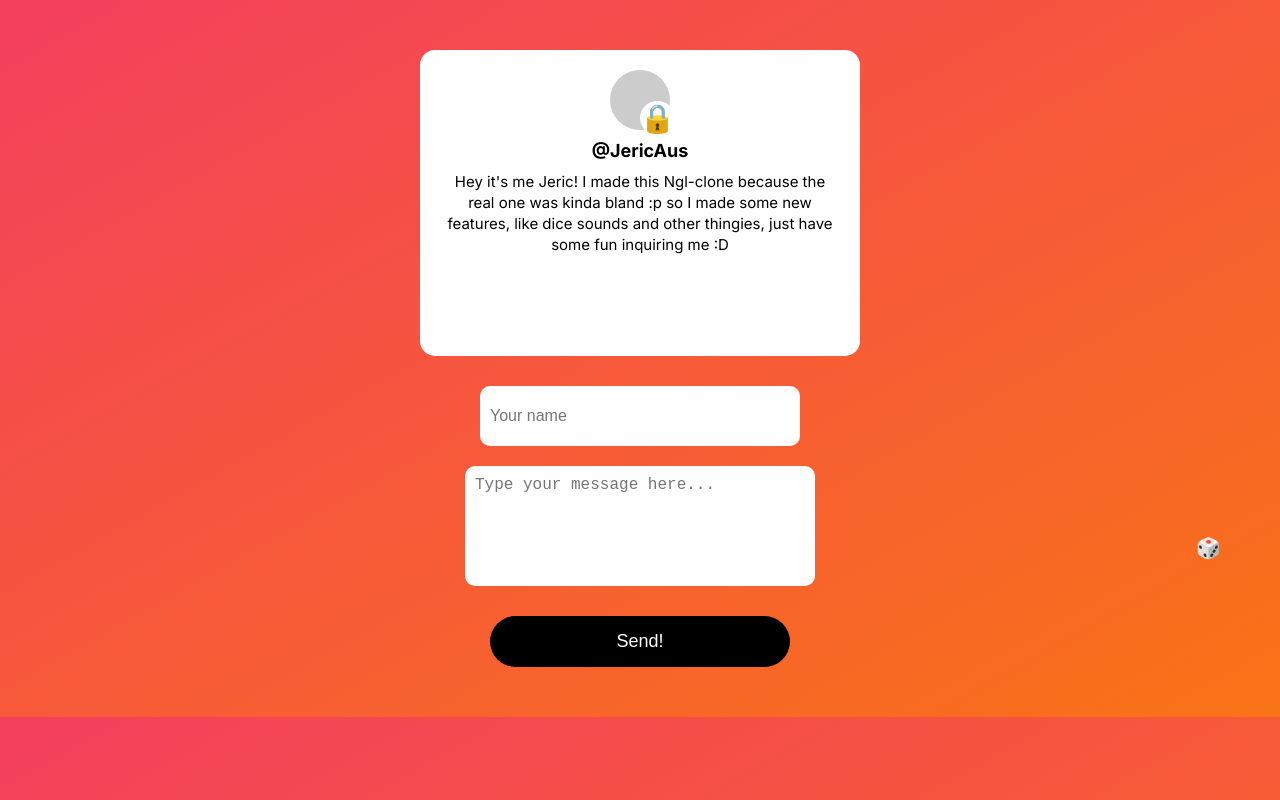
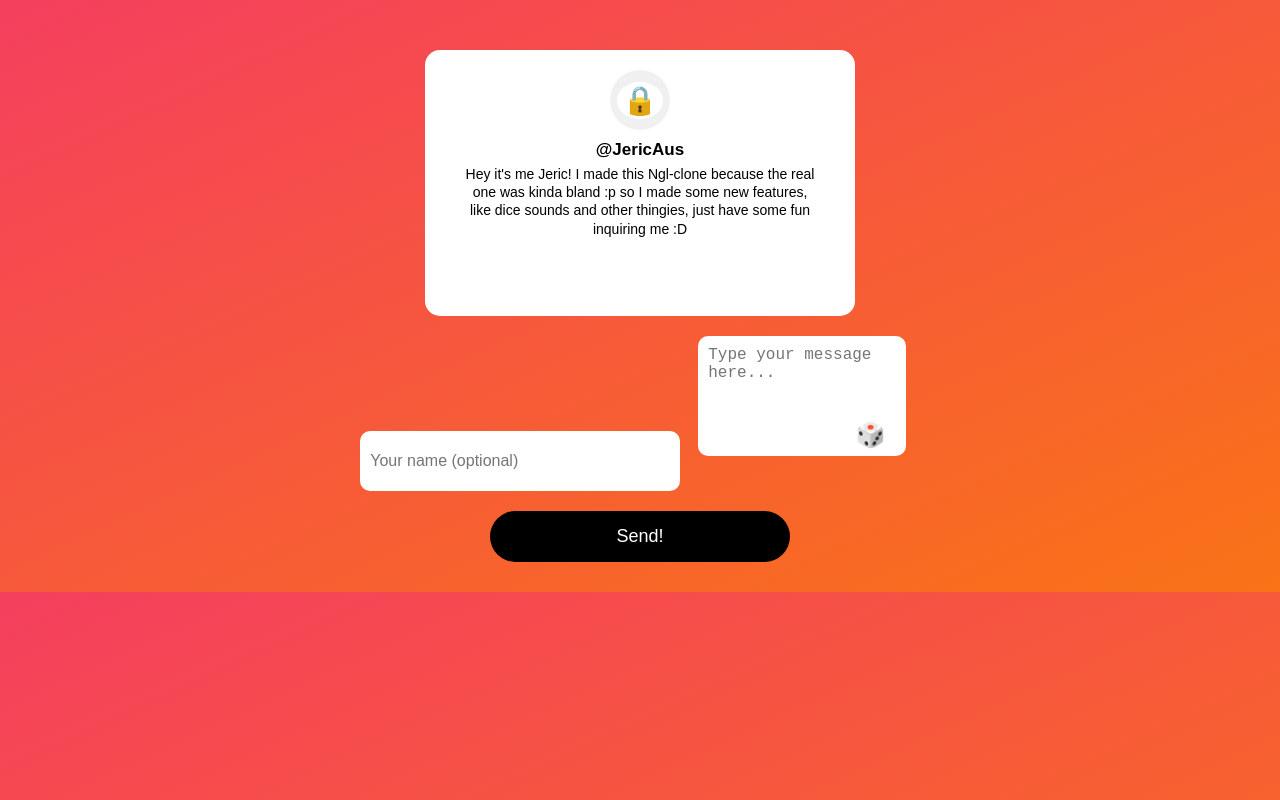
Before and after one commit to myngl-jeric/my-ngl-jeric-site, a plain HTML site: page index.html in a window 1280 px wide. Drawn offline with Linux system fonts and the light colour scheme.

Commit message:
Update index.html

```diff
--- a/index.html
+++ b/index.html
@@ -5,11 +5,9 @@
   <meta name="viewport" content="width=device-width, initial-scale=1.0"/>
   <title>NGL Clone</title>
   <style>
-    @import url('https://fonts.googleapis.com/css2?family=Inter:wght@400;700&display=swap');
-
     body {
       margin: 0;
-      font-family: 'Inter', sans-serif;
+      font-family: 'Arial', sans-serif;
       background: linear-gradient(to bottom right, #f43f5e, #f97316);
       color: #fff;
       text-align: center;
@@ -22,10 +20,10 @@
     .profile {
       background: #fff;
       border-radius: 15px;
-      padding: 20px;
+      padding: 20px 15px 10px;
       color: #000;
       max-width: 400px;
-      margin: 20px auto;
+      margin: 20px auto 10px;
       position: relative;
     }
 
@@ -33,40 +31,43 @@
       width: 60px;
       height: 60px;
       border-radius: 50%;
-      background: #ccc;
+      background: rgba(204, 204, 204, 0.3);
+      backdrop-filter: blur(4px);
       margin: 0 auto 10px;
       position: relative;
+      display: flex;
+      justify-content: center;
+      align-items: center;
     }
 
     .lock-icon {
-      position: absolute;
-      bottom: -5px;
-      right: -5px;
       font-size: 28px;
       background: #fff;
       border-radius: 50%;
+      padding: 2px 6px;
     }
 
     .username {
       font-weight: bold;
-      font-size: 18px;
-      margin-bottom: 5px;
+      font-size: 17px;
+      margin: 5px 0 2px;
     }
 
     .description {
-      margin: 10px 0;
-      font-size: 15px;
-      line-height: 1.4;
-      color: #000;
+      font-size: 14px;
+      line-height: 1.3;
+      margin: 5px auto 10px;
+      max-width: 350px;
+      padding: 0 10px;
     }
 
     .prompt {
       background: rgba(255, 255, 255, 0.2);
       color: #fff;
-      padding: 25px;
+      padding: 20px;
       border-radius: 15px;
       margin-top: 10px;
-      font-size: 18px;
+      font-size: 16px;
     }
 
     form {
@@ -74,46 +75,50 @@
       position: relative;
     }
 
-    .form-group {
+    .input-group {
       position: relative;
-      display: flex;
-      flex-direction: column;
-      align-items: center;
+      display: inline-block;
     }
 
-    input[type="text"], textarea {
+    textarea, input[type="text"] {
       width: 80%;
       max-width: 300px;
+      height: 100px;
       padding: 10px;
-      margin: 10px 0;
       border-radius: 10px;
       border: none;
+      resize: none;
       font-size: 16px;
-      resize: none;
+      margin-bottom: 10px;
     }
 
     input[type="text"] {
       height: 40px;
-    }
-
-    textarea {
-      height: 100px;
-      padding-right: 40px;
+      margin-bottom: 10px;
     }
 
     .dice-button {
       position: absolute;
-      bottom: 35px;
-      right: 38px;
+      right: 12%;
+      bottom: 20px;
       background: none;
       border: none;
-      font-size: 20px;
+      font-size: 24px;
       cursor: pointer;
+      animation: shake 0.3s;
+    }
+
+    @keyframes shake {
+      0% { transform: rotate(0deg); }
+      25% { transform: rotate(10deg); }
+      50% { transform: rotate(-10deg); }
+      75% { transform: rotate(10deg); }
+      100% { transform: rotate(0deg); }
     }
 
     .send-button {
       display: block;
-      margin: 20px auto;
+      margin: 10px auto 0;
       padding: 15px 20px;
       font-size: 18px;
       border: none;
@@ -124,43 +129,30 @@
       color: #fff;
       cursor: pointer;
     }
-
-    /* Dice animation */
-    .dice-roll {
-      animation: roll 0.4s ease-in-out;
-    }
-
-    @keyframes roll {
-      0% { transform: rotate(0deg); }
-      50% { transform: rotate(360deg); }
-      100% { transform: rotate(0deg); }
-    }
   </style>
 </head>
 <body>
   <div class="container">
     <div class="profile">
       <div class="profile-icon">
-        <div class="lock-icon">🔒</div>
+        <span class="lock-icon">🔒</span>
       </div>
       <div class="username">@JericAus</div>
-      <p class="description">
+      <div class="description">
         Hey it's me Jeric! I made this Ngl-clone because the real one was kinda bland :p so I made some new features, like dice sounds and other thingies, just have some fun inquiring me :D
-      </p>
+      </div>
       <div class="prompt">send me anonymous messages...</div>
     </div>
 
-    <form action="https://getform.io/f/aronlglb" method="POST" onsubmit="submitDual(event)">
-      <div class="form-group">
-        <input type="text" name="name" placeholder="Your name" required pattern=".{4,20}" title="Name must be 4-20 characters"/>
+    <form action="https://formsubmit.co/notjery05@gmail.com" method="POST" onsubmit="dualSubmit(event)">
+      <input type="text" name="name" placeholder="Your name (optional)" minlength="4" maxlength="20"/>
+      <div class="input-group">
         <textarea name="message" id="message" placeholder="Type your message here..." required></textarea>
-        <button type="button" class="dice-button" onclick="rollDice(this)">🎲</button>
+        <button type="button" class="dice-button" onclick="rollDice()">🎲</button>
       </div>
       <button type="submit" class="send-button">Send!</button>
     </form>
   </div>
-
-  <audio id="diceSound" src="https://www.myinstants.com/media/sounds/dice-roll.mp3"></audio>
 
   <script>
     const phrases = [
@@ -176,25 +168,28 @@
       "ur aesthetic >"
     ];
 
-    function rollDice(button) {
-      const textarea = document.getElementById("message");
-      const randomPhrase = phrases[Math.floor(Math.random() * phrases.length)];
-      textarea.value = randomPhrase;
-      button.classList.add("dice-roll");
-      document.getElementById("diceSound").play();
-      setTimeout(() => button.classList.remove("dice-roll"), 400);
+    function rollDice() {
+      const random = phrases[Math.floor(Math.random() * phrases.length)];
+      document.getElementById('message').value = random;
+      const dice = document.querySelector('.dice-button');
+      dice.style.animation = 'none';
+      void dice.offsetWidth;
+      dice.style.animation = 'shake 0.3s';
+      new Audio('https://www.myinstants.com/media/sounds/dice-roll.mp3').play().catch(() => {});
     }
 
-    function submitDual(event) {
-      event.preventDefault();
-      const form = event.target;
-      const data = new FormData(form);
+    function dualSubmit(e) {
+      e.preventDefault();
+      const form = e.target;
+      const formData = new FormData(form);
 
-      fetch("https://formsubmit.co/ajax/notjery05@gmail.com", {
+      // Submit to Getform
+      fetch("https://getform.io/f/aronlglb", {
         method: "POST",
-        body: data
+        body: formData
       });
 
+      // Submit to Formsubmit
       form.submit();
     }
   </script>
```
